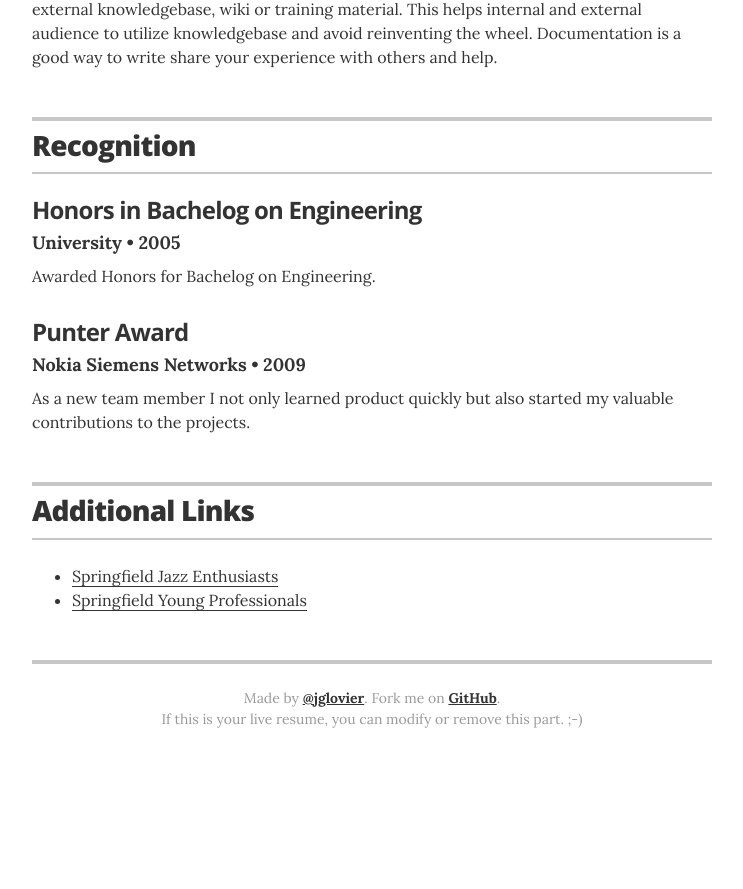
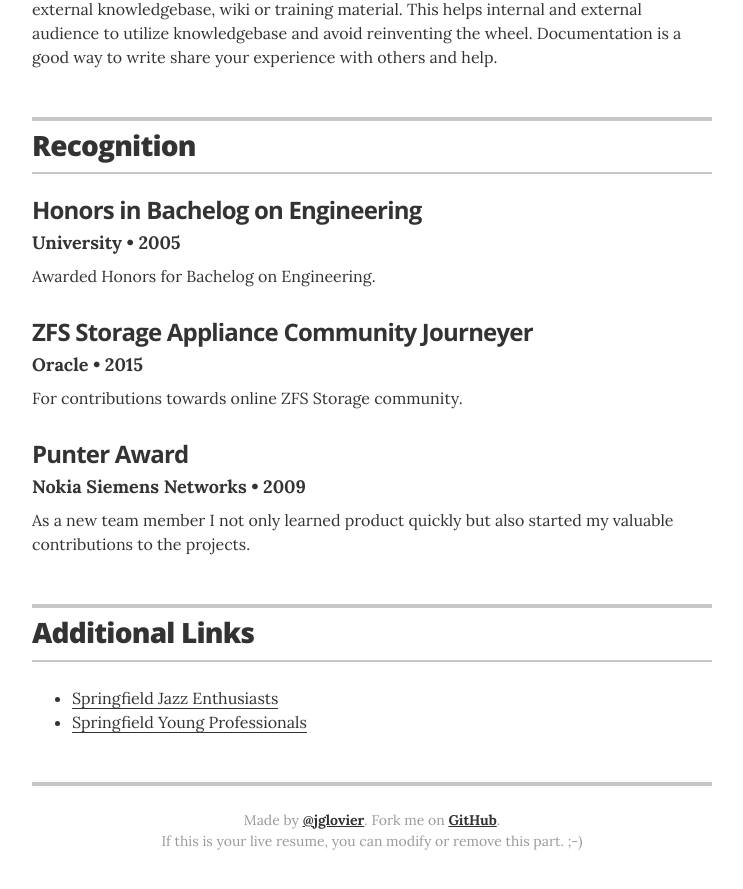
Before and after one commit to nitinkushwah/nitinkushwah.github.io, a Jekyll site: the page built from index.html, in a window 1280 px wide and 900 px high, scrolled down 2580 px. Shown: the top 889 px of the window, without its empty margins (268-1011 px from the left). Built offline with Jekyll 4.4.1, drawn with Linux system fonts in a browser that asks for light colours; before the commit the page ends 3358 px from its top, so only the background shows below that.

Commit message:
Update recognitions.yml

```diff
--- a/_data/recognitions.yml
+++ b/_data/recognitions.yml
@@ -4,6 +4,11 @@
   year: 2005
   summary: Awarded Honors for Bachelog on Engineering.
 
+- award: ZFS Storage Appliance Community Journeyer
+  organization: Oracle
+  year: 2015
+  summary: For contributions towards online ZFS Storage community.
+
 - award: Punter Award
   organization: Nokia Siemens Networks
   year: 2009
```
